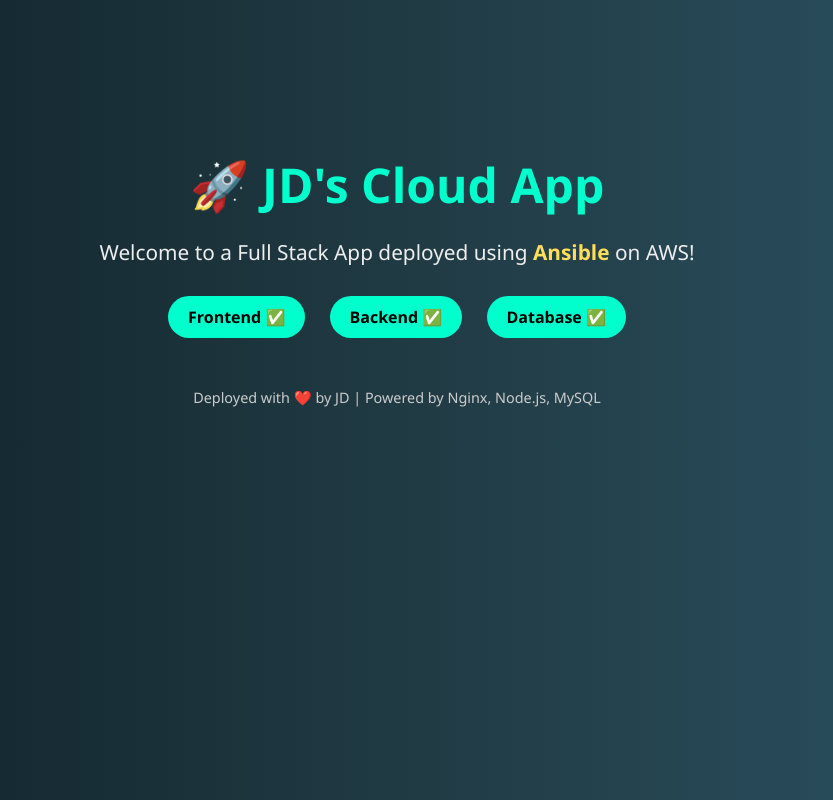
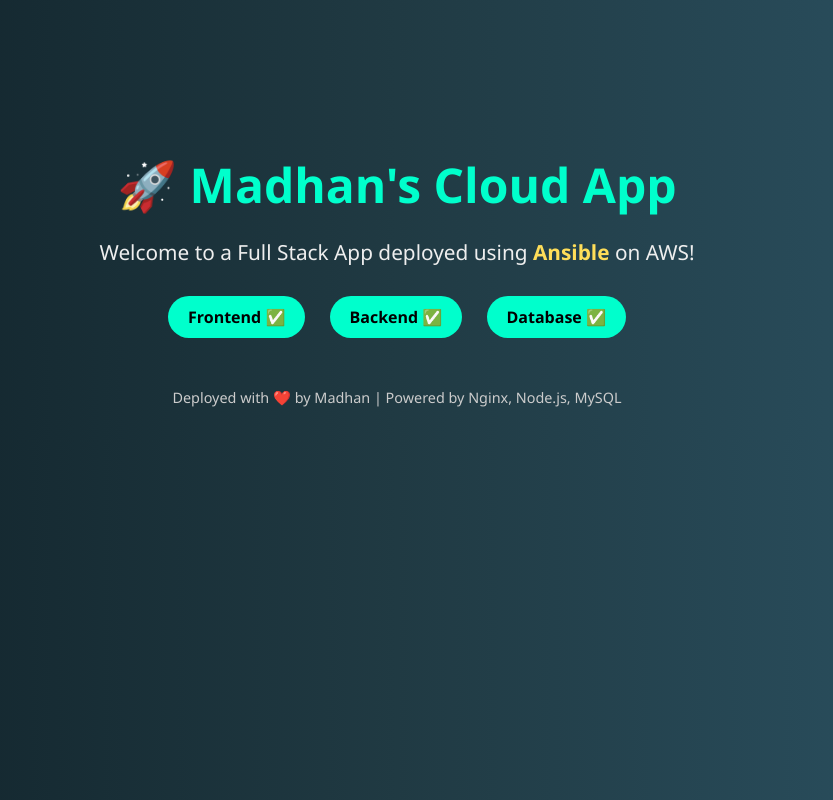
Before and after one commit to madhangopal03/Full-Stack-Deployment-using-Ansible, a website: page index.html in a window 1280 px wide. Shown: the whole page, without its empty margins (243-1076 px from the left). Drawn offline with Linux system fonts and the light colour scheme.

Commit message:
Update index.html

```diff
--- a/index.html
+++ b/index.html
@@ -3,12 +3,12 @@
 <head>
   <meta charset="UTF-8" />
   <meta name="viewport" content="width=device-width, initial-scale=1.0"/>
-  <title>JD's Cloud App</title>
+  <title>Madhan's Cloud App</title>
   <link rel="stylesheet" href="style.css"/>
 </head>
 <body>
   <div class="container">
-    <h1>🚀 JD's Cloud App</h1>
+    <h1>🚀 Madhan's Cloud App</h1>
     <p>Welcome to a Full Stack App deployed using <span class="highlight">Ansible</span> on AWS!</p>
 
     <div class="status-section">
@@ -17,7 +17,7 @@
       <div class="badge success">Database ✅</div>
     </div>
 
-    <p class="footer">Deployed with ❤️ by JD | Powered by Nginx, Node.js, MySQL</p>
+    <p class="footer">Deployed with ❤️ by Madhan | Powered by Nginx, Node.js, MySQL</p>
   </div>
 </body>
 </html>
```
